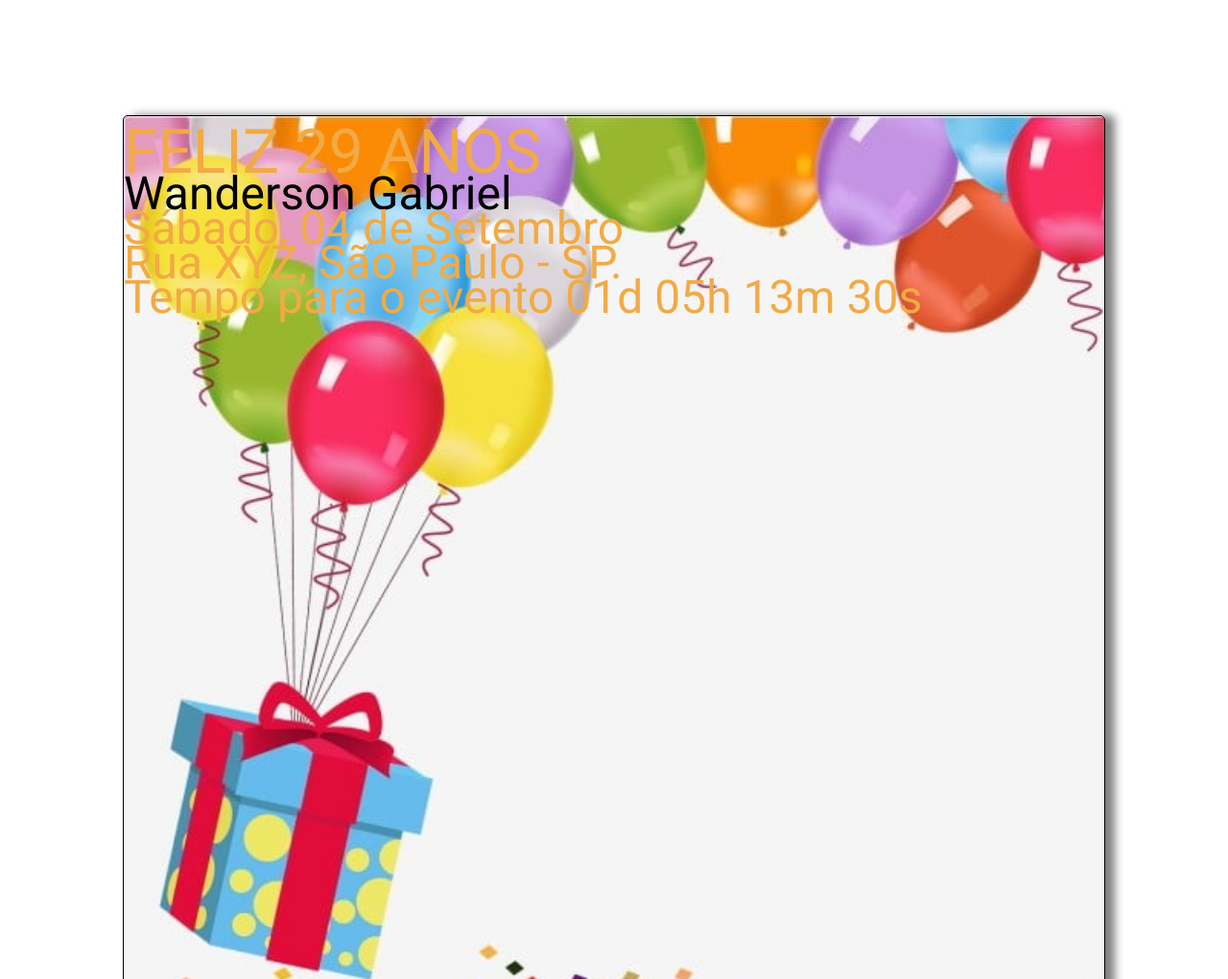
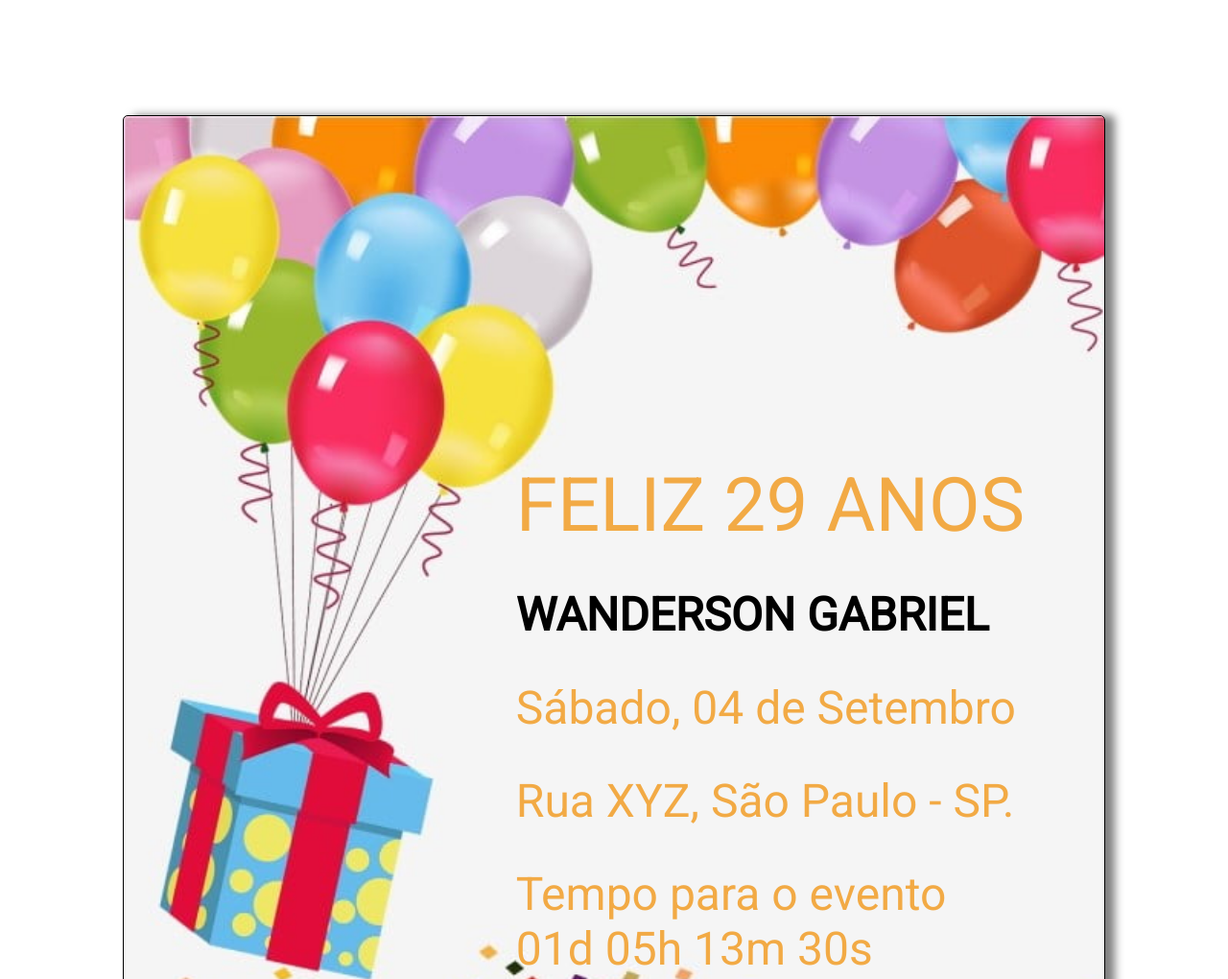
Before and after one commit to WandGabriel/m22_projeto_pratico_evento_aniversario, a website built with Parcel: page src/index.html in a window 1280 px wide. Shown: the top 1020 px of the page at 96% size. Built offline with nearby package versions, Linux system fonts and the light colour scheme.

Commit message:
Finalização Template padrão.

```diff
--- a/src/index.html
+++ b/src/index.html
@@ -26,8 +26,7 @@
                         Rua XYZ, São Paulo - SP.
                     </p>
                     <p class="hero__information__event__content">
-                        Tempo para o evento
-                        01d 05h 13m 30s
+                        Tempo para o evento <span id="contador_evento">01d 05h 13m 30s</span>
                     </p>
                 </div>
             </div>
--- a/src/styles/_hero.scss
+++ b/src/styles/_hero.scss
@@ -1,22 +1,31 @@
 .hero {
     &__information {
+
+        max-width: 540px;
+        position: absolute;
+        top: 360px;
+        left: 40%;
+        width: 100%;
+
         &__event {
             h1 {
-                font-size: 64px;
+                font-size: 78px;
                 font-weight: 400;
                 text-transform: uppercase;
             }
             &__content__name {
                 color: black;
+                text-transform: uppercase;
+                font-weight: bold;
             }
             &__content {
                 color: #F2AA45;
+                margin-bottom: 40px;
             }
 
             p {
-                line-height: 12px;
-                padding-bottom: 24px;
                 font-size: 48px;
+                margin-bottom: 40px;
             }
         }
     }
--- a/src/styles/main.scss
+++ b/src/styles/main.scss
@@ -18,4 +18,5 @@
     border: 1px solid #000;
     box-shadow: 10px 0px 10px 0px rgba(0,0,0, 0.5);
     border-radius: 5px;
+    position: relative;
 }
```
